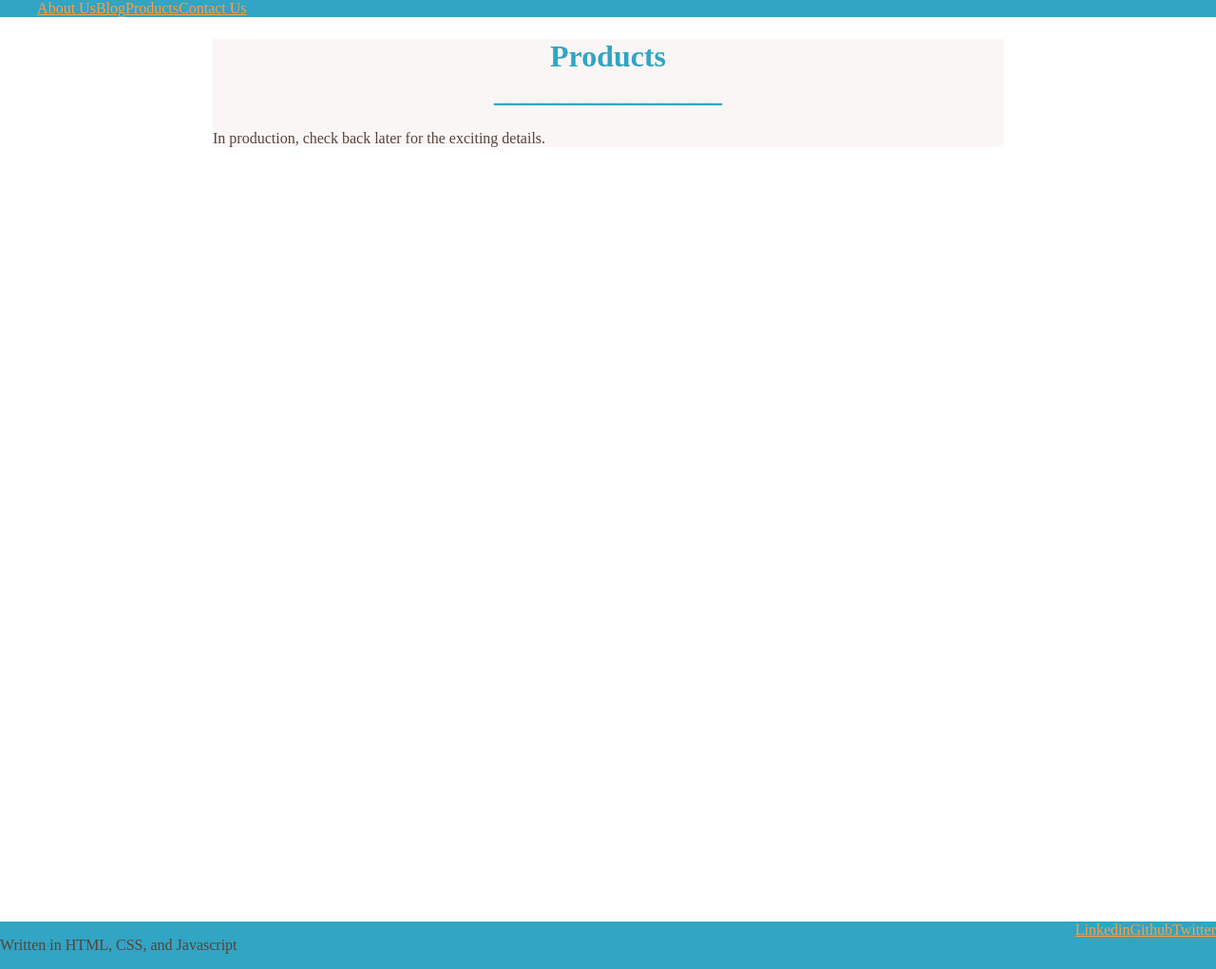
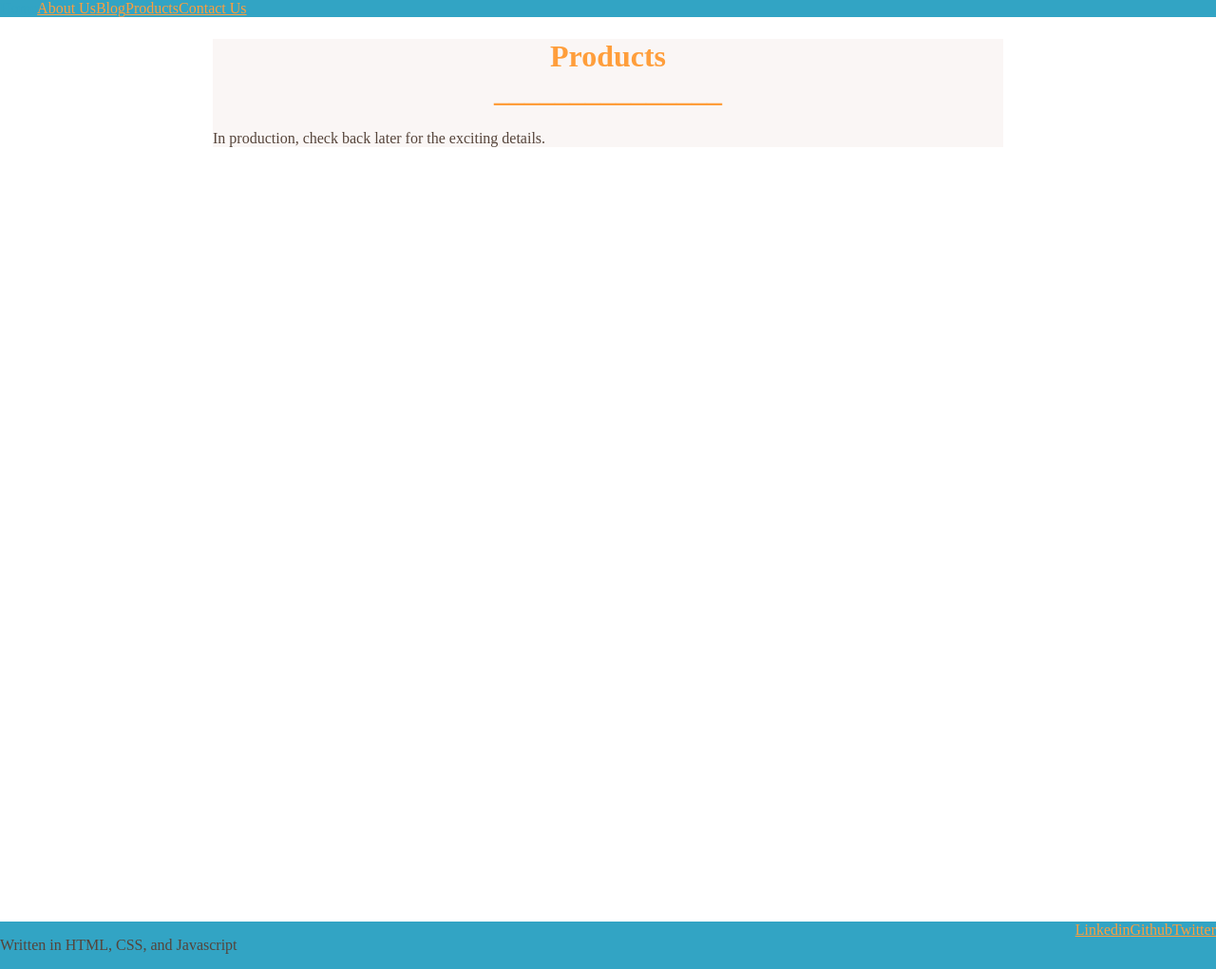
Before and after one commit to Gantrock/gantrock.github.io, a Jekyll site: the page built from products/index.html, in a window 1280 px wide. Shown: the whole page at 95% size. Built offline with Jekyll 4.4.1, drawn with Linux system fonts in a browser that asks for light colours.

Commit message:
Slowly reverting changes to see where they break

```diff
--- a/css/main.scss
+++ b/css/main.scss
@@ -49,7 +49,7 @@ body, html {
     color: white;
   }
   h1 {
-    color: $accent;
+    color: $base;
     text-align: center;
   }
 
```
